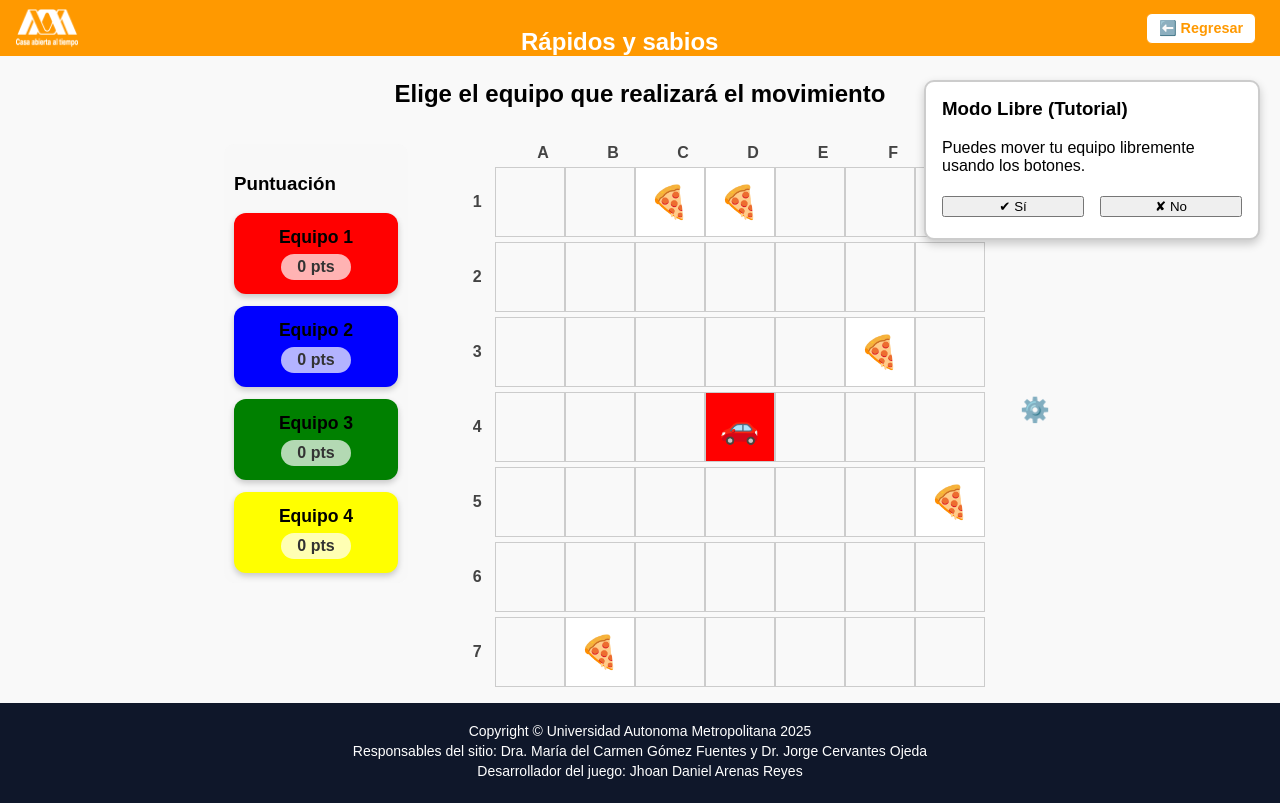
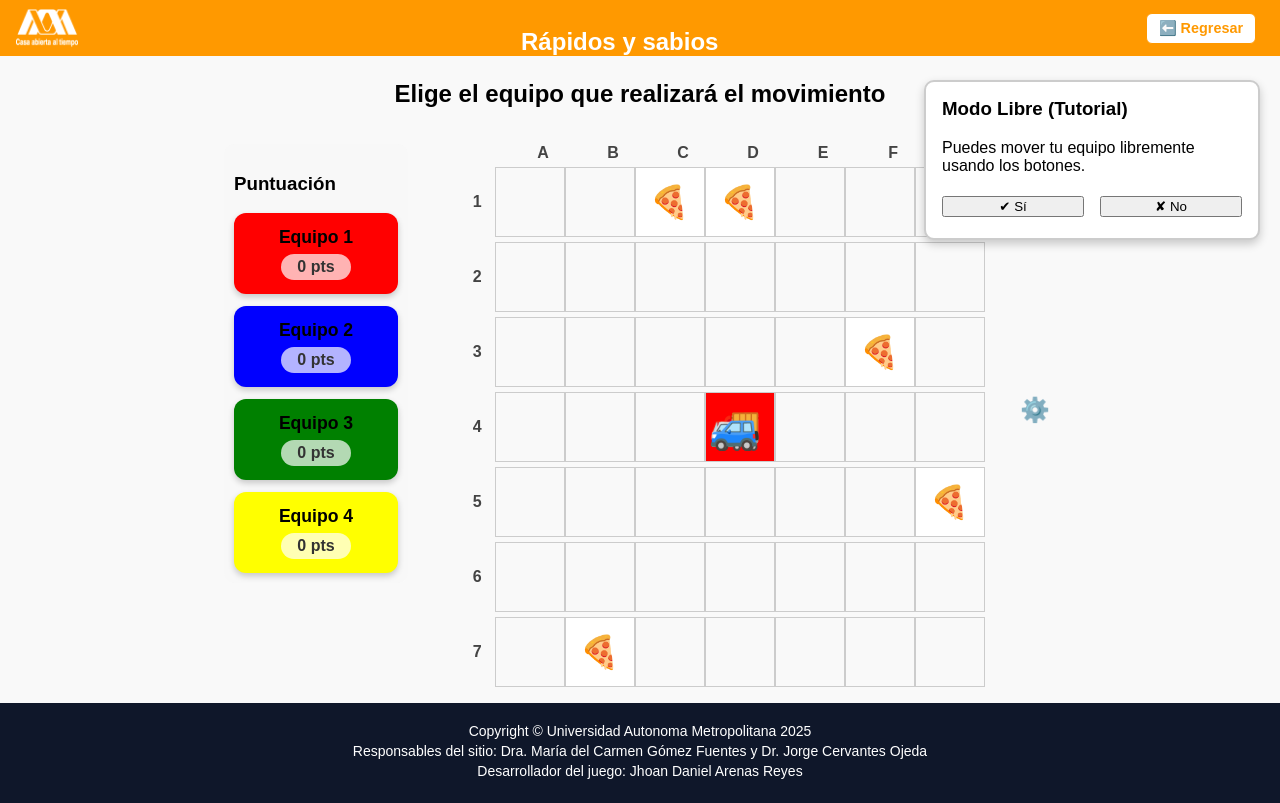
Before and after one commit to DanielAr41/Juego, a React (Vite) app in the folder pizza-delivery-game/: page / in a window 1280 px wide. Built offline with nearby package versions, Linux system fonts and the light colour scheme.

Commit message:
Se agrega animación de movimiento y power up

```diff
--- a/pizza-delivery-game/src/PizzaDeliveryGame.css
+++ b/pizza-delivery-game/src/PizzaDeliveryGame.css
@@ -33,13 +33,25 @@ html, body {
     display: flex;
   }
 
-  .cell {
+  /* .cell {
     width: 40px;
     height: 40px;
     border: 1px solid #999;
     display: flex;
     align-items: center;
     justify-content: center;
+  } */
+
+  .cell {
+    width: 50px;
+    height: 50px;
+    border: 1px solid #ccc;
+    display: flex;
+    align-items: center;
+    justify-content: center;
+    font-size: 20px;
+
+    transition: background-color 0.4s ease, box-shadow 0.4s ease;
   }
 
   .delivery {
@@ -688,3 +700,28 @@ body, html {
   background-color: #f90;
   color: #fff;
 }
+
+
+.board {
+  position: relative; /* Necesario para la capa de jugadores */
+}
+
+.players-layer {
+  position: absolute;
+  top: 0;
+  /* left lo ponemos desde React dinámicamente con inline-style */
+  pointer-events: none; /* no bloquea los clicks en las celdas */
+  z-index: 5;
+}
+
+.player {
+  position: absolute;
+  left: 0;
+  top: 0;
+  display: flex;
+  align-items: center;
+  justify-content: center;
+  transition: transform 0.35s cubic-bezier(0.2, 0.8, 0.2, 1);
+  will-change: transform;
+  pointer-events: none;
+}
--- a/pizza-delivery-game/src/PizzaDeliveryGame.jsx
+++ b/pizza-delivery-game/src/PizzaDeliveryGame.jsx
@@ -17,6 +17,14 @@ const AVAILABLE_COLORS = [
   "#ADFF2F",
   "#48D1CC",
 ];
+
+
+const TEAM_ICONS = {
+  red: "🚚",
+  blue: "🚛",
+  green:"🚚",
+  yellow:"🚙",
+}
 
 const getCenter = () => Math.floor(BOARD_SIZE / 2);
 
@@ -72,6 +80,11 @@ const PizzaDeliveryGame = () => {
 
   const [obstacles, setObstacles] = useState([]);
   const [deliveriesCompleted, setDeliveriesCompleted] = useState(0);
+
+  const [powerUps, setPowerUps] = useState([]);
+  const [moveCount, setMoveCount] = useState(0);
+  const [boostedTeams, setBoostedTeams] = useState({});
+
 
   const handleShowAnswer = (index) => {
     setRevealedAnswers((prev) => ({ ...prev, [index]: true }));
@@ -171,15 +184,29 @@ const PizzaDeliveryGame = () => {
     const position = teamPositions[currentTeam];
     if (!position) return;
 
+
     const { row: currentRow, col: currentCol } = teamPositions[currentTeam];
+
+    const range = boostedTeams[currentTeam] ? 2 : 1;
+
     const isValidMove =
-      Math.abs(currentRow - row) <= 1 && Math.abs(currentCol - col) <= 1;
+      Math.abs(currentRow - row) <= range &&
+      Math.abs(currentCol - col) <= range &&
+      !(currentRow === row && currentCol === col);
+
+
 
     if (!isValidMove || (currentRow === row && currentCol === col)) return;
 
     const delivered = deliveries.find((d) => d.row === row && d.col === col);
     const blocked = obstacles.some((o) => o.row === row && o.col === col);
     if (blocked) return;
+
+    const powerUpHere = powerUps.some((p) => p.row === row && p.col === col);
+    if (powerUpHere) {
+      setPowerUps((prev) => prev.filter((p) => !(p.row === row && p.col === col)));
+      setBoostedTeams((prev) => ({ ...prev, [currentTeam]: true }));
+    }
 
     const newPosition = { row, col };
 
@@ -205,10 +232,17 @@ const PizzaDeliveryGame = () => {
       });
     }
 
+    setMoveCount((prev) => prev + 1);
+
     setCanMove(false);
     /*     setCurrentTurnIndex((prev) => (prev + 1) % TEAMS.length);*/
     setSelectedTeam(null);
     setCurrentQuestionIndex((prev) => prev + 1);
+
+    if (boostedTeams[currentTeam]) {
+      setBoostedTeams((prev) => ({ ...prev, [currentTeam]: false }));
+    }
+
   };
 
   const handleMultipleChoice = (selected) => {
@@ -239,36 +273,29 @@ const PizzaDeliveryGame = () => {
     }
   };
 
-  const getValidMoves = () => {
-    if (!canMove || !currentTeam) return [];
-    const position = teamPositions[currentTeam];
-    if (!position) return [];
+  const getValidMoves = (team) => {
+    const { row, col } = teamPositions[team];
+    const range = boostedTeams[team] ? 2 : 1; // si está boosteado, se mueve 2
 
-    const { row, col } = teamPositions[currentTeam];
-    const moves = [];
+    let moves = [];
+    for (let r = -range; r <= range; r++) {
+      for (let c = -range; c <= range; c++) {
+        // Evita la celda actual del jugador
+        if (r === 0 && c === 0) continue;
 
-    for (let dr = -1; dr <= 1; dr++) {
-      for (let dc = -1; dc <= 1; dc++) {
-        if (dr === 0 && dc === 0) continue;
+        const newRow = row + r;
+        const newCol = col + c;
 
-        const newRow = row + dr;
-        const newCol = col + dc;
-
-        const withinBounds =
+        if (
           newRow >= 0 &&
           newRow < BOARD_SIZE &&
           newCol >= 0 &&
-          newCol < BOARD_SIZE;
-        const isOccupied = TEAMS.some(
-          (team) =>
-            teamPositions[team].row === newRow &&
-            teamPositions[team].col === newCol
-        );
-
-        const isObstacle = obstacles.some((o) => o.row === newRow && o.col === newCol);
-
-        if (withinBounds && !isOccupied && !isObstacle) {
+          newCol < BOARD_SIZE
+        ) {
+          // Evita obstáculos
+          if (!obstacles.some((o) => o.row === newRow && o.col === newCol)) {
             moves.push({ row: newRow, col: newCol });
+          }
         }
       }
     }
@@ -276,14 +303,38 @@ const PizzaDeliveryGame = () => {
     return moves;
   };
 
+  // Numero de movimientos para que aparezca el power up
+  useEffect(() => {
+    if (moveCount > 0 && moveCount % 5 === 0) {
+      spawnPowerUp();
+    }
+  }, [moveCount]);
+
+  const spawnPowerUp = () => {
+    let newRow, newCol;
+    do {
+      newRow = Math.floor(Math.random() * BOARD_SIZE);
+      newCol = Math.floor(Math.random() * BOARD_SIZE);
+    } while (
+      deliveries.some((d) => d.row === newRow && d.col === newCol) ||
+      obstacles.some((o) => o.row === newRow && o.col === newCol) ||
+      powerUps.some((p) => p.row === newRow && p.col === newCol) ||
+      Object.values(teamPositions).some((pos) => pos.row === newRow && pos.col === newCol) // evita jugadores
+
+    );
+
+    setPowerUps((prev) => [...prev, { row: newRow, col: newCol }]);
+  };
+
   const renderCell = (row, col) => {
+    const powerUpHere = powerUps.some((p) => p.row === row && p.col === col);
     const deliveryHere = deliveries.some((d) => d.row === row && d.col === col);
     const obstacleHere = obstacles.some((o) => o.row === row && o.col === col);
     const teamHere = TEAMS.find(
       (team) =>
         teamPositions[team].row === row && teamPositions[team].col === col
     );
-    const validMoves = getValidMoves();
+    const validMoves = canMove && currentTeam ? getValidMoves(currentTeam) : [];
     const isValidMoveCell = validMoves.some(
       (pos) => pos.row === row && pos.col === col
     );
@@ -308,10 +359,14 @@ const PizzaDeliveryGame = () => {
             : ""
         }
       >
-        {deliveryHere ? "🍕" : obstacleHere ? "🧱" : teamHere ? "🚗" : ""}
+        {/* {deliveryHere ? "🍕" : obstacleHere ? "🧱" : teamHere ? "🚗" : ""} */}
+        {deliveryHere ? "🍕" : obstacleHere ? "🧱" : powerUpHere ? "⚡" : ""}
       </div>
     );
   };
+
+
+
 
   // Cambiar color de equipo si no está ocupado o si es el color actual
   const handleColorSelect = (team, color) => {
@@ -349,6 +404,55 @@ const PizzaDeliveryGame = () => {
     setRevealedAnswers({});
   };
 
+  // refs y estado para medir celdas / etiquetas
+const boardRef = useRef(null);
+const [cellMetrics, setCellMetrics] = useState({
+  width: 70,      // valor por defecto (se actualizará al montar)
+  height: 70,
+  rowGap: 5,
+  labelOffset: 48, // offset izquierdo para que la capa de jugadores comience después del row-label
+});
+
+useEffect(() => {
+  const measure = () => {
+    const boardEl = boardRef.current;
+    if (!boardEl) return;
+
+    const firstCell = boardEl.querySelector(".cell");
+    const rowLabelEl = boardEl.querySelector(".row-label");
+
+    const cellRect = firstCell ? firstCell.getBoundingClientRect() : null;
+    const computedBoard = window.getComputedStyle(boardEl);
+    const computedRowLabel = rowLabelEl ? window.getComputedStyle(rowLabelEl) : null;
+
+    const width = cellRect ? cellRect.width : 70;
+    const height = cellRect ? cellRect.height : 70;
+
+    // obtener gap/row-gap (compatibilidad con navegadores)
+    let gap = parseFloat(computedBoard.getPropertyValue("row-gap")) ||
+              parseFloat(computedBoard.getPropertyValue("gap")) ||
+              0;
+    if (isNaN(gap)) gap = 0;
+
+    const labelOffset = rowLabelEl
+      ? (parseFloat(computedRowLabel.getPropertyValue("width")) || 40) +
+        (parseFloat(computedRowLabel.getPropertyValue("margin-right")) || 8)
+      : 48;
+
+    setCellMetrics({
+      width,
+      height,
+      rowGap: gap,
+      labelOffset,
+    });
+  };
+
+  measure();
+  window.addEventListener("resize", measure);
+  return () => window.removeEventListener("resize", measure);
+}, []);
+
+
   return (
     <div id="root">
     <div className="game-container">
@@ -362,8 +466,7 @@ const PizzaDeliveryGame = () => {
             </div>
           </div>
 
-          <div
-            style={{
+          <div style={{
                 display: "flex",
                 position: "absolute",
                 right: "1rem",
@@ -374,9 +477,7 @@ const PizzaDeliveryGame = () => {
             >
           </div>
         </div>
-        <a href="http://148.206.168.145/vaep/" className="back-button" aria-label="Regresar">
-    ⬅️ Regresar
-  </a>
+        <a href="http://148.206.168.145/vaep/" className="back-button" aria-label="Regresar">⬅️ Regresar</a>
       </header>
 
       <h2>
@@ -449,7 +550,7 @@ const PizzaDeliveryGame = () => {
             </div>
 
             {/* Tablero con números al lado izquierdo */}
-            <div className="board">
+            <div className="board" ref={boardRef}>
   {Array.from({ length: BOARD_SIZE }).map((_, row) => (
     <div className="board-row" key={row}>
       <div className="row-label">{row + 1}</div>
@@ -458,14 +559,42 @@ const PizzaDeliveryGame = () => {
       )}
     </div>
   ))}
+
+  {/* Capa de jugadores (posicionada dinámicamente) */}
+  <div
+    className="players-layer"
+    style={{ left: `${cellMetrics.labelOffset}px`, top: 0 }}
+  >
+    {TEAMS.map((team) => {
+      const { row, col } = teamPositions[team];
+      const x = col * cellMetrics.width;
+      const y = row * (cellMetrics.height + cellMetrics.rowGap);
+
+      return (
+        <div
+          key={team}
+          className="player"
+          style={{
+            width: `${cellMetrics.width}px`,
+            height: `${cellMetrics.height}px`,
+            transform: `translate3d(${x}px, ${y}px, 0)`,
+            color: teamColors[team],
+            zIndex: 20,
+            pointerEvents: "none",
+            // opcional: ajustar tamaño del emoji si quieres
+            fontSize: `${Math.min(cellMetrics.width, cellMetrics.height) * 0.6}px`,
+          }}
+        >
+          {TEAM_ICONS[team]}
+        </div>
+      );
+    })}
   </div>
 </div>
+
+          </div>
               {/* Botón icono engranaje */}
-          <button
-                className="config-button"
-                onClick={() => setShowConfig(true)}
-                aria-label="Abrir configuración"
-              >
+              <button className="config-button" onClick={() => setShowConfig(true)} aria-label="Abrir configuración">
                 ⚙️
               </button>
         </div>
```
Lines whose indentation alone changed are shown as unchanged.
